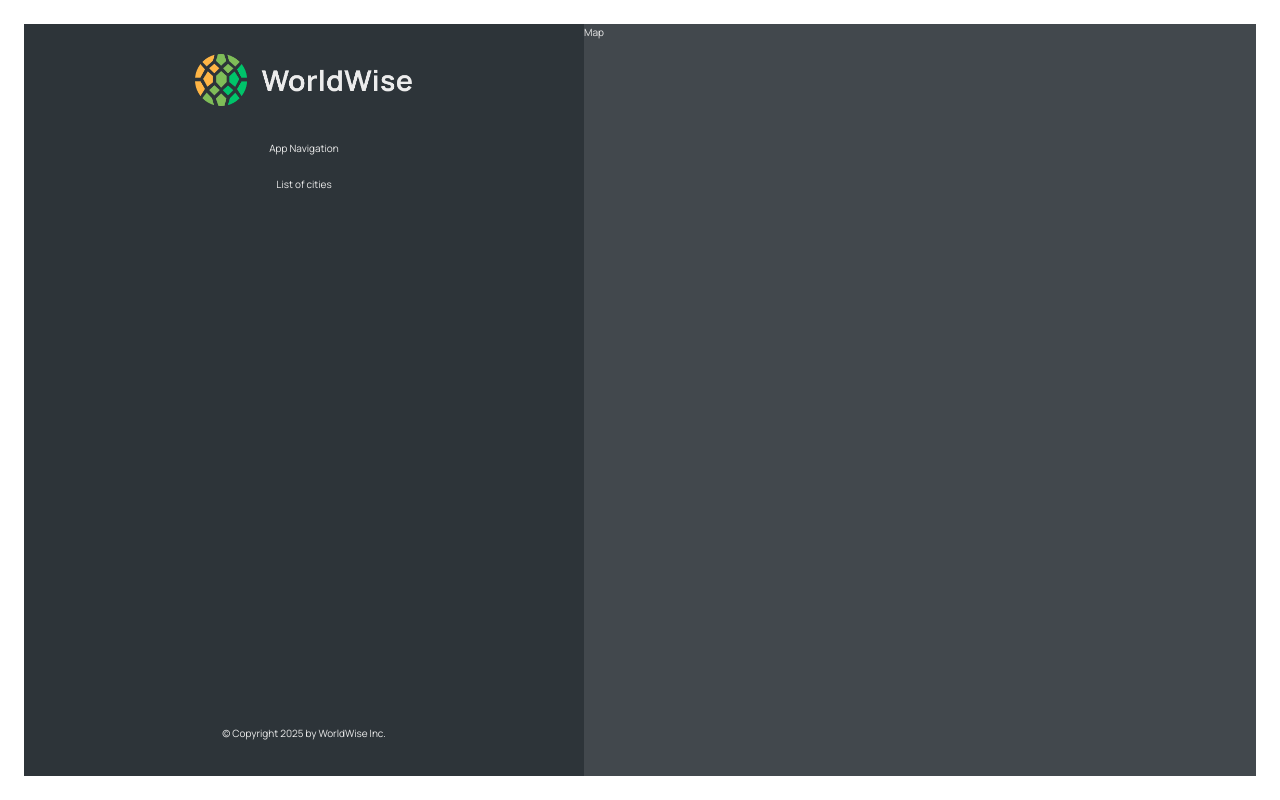
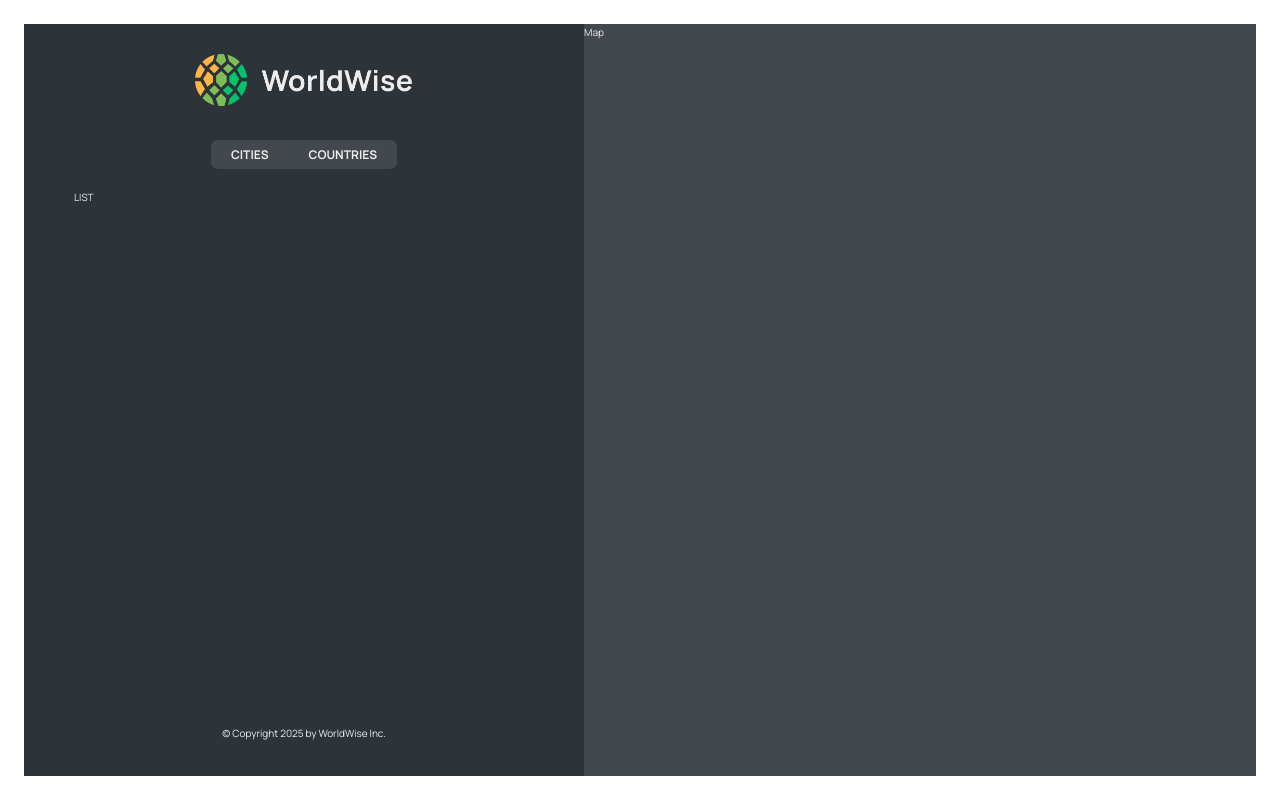
Before and after one commit to raymund-corpuz/world-wise, a React (Vite) app: page /app in a window 1280 px wide. Built offline with nearby package versions, Linux system fonts and the light colour scheme.

Commit message:
npm server

```diff
--- a/package.json
+++ b/package.json
@@ -7,9 +7,11 @@
     "dev": "vite",
     "build": "vite build",
     "lint": "eslint .",
-    "preview": "vite preview"
+    "preview": "vite preview",
+    "server": "json-server --watch data/cities.json --port 9000 --delay 500"
   },
   "dependencies": {
+    "json-server": "^1.0.0-beta.3",
     "react": "^19.0.0",
     "react-dom": "^19.0.0",
     "react-router-dom": "^6.30.0"
--- a/src/App.jsx
+++ b/src/App.jsx
@@ -6,6 +6,7 @@
 import PageNotFound from "./pages/PageNotFound";
 import AppLayout from "./pages/AppLayout";
 import Login from "./pages/Login";
+import CityList from "./components/CityList";
 
 const App = () => {
   return (
@@ -15,7 +16,12 @@
         <Route path="product" element={<Product />} />
         <Route path="pricing" element={<Pricing />} />
         <Route path="/login" element={<Login />} />
-        <Route path="app" element={<AppLayout />} />
+        <Route path="app" element={<AppLayout />}>
+          <Route index element={<CityList />} />
+          <Route path="cities" element={<CityList />} />
+          <Route path="countries" element={<p>Countries</p>} />
+          <Route path="form" element={<p>Form</p>} />
+        </Route>
         <Route path="*" element={<PageNotFound />} />
       </Routes>
     </BrowserRouter>
--- a/src/components/AppNav.jsx
+++ b/src/components/AppNav.jsx
@@ -1,8 +1,20 @@
 import React from "react";
 import styles from "../components/AppNav.module.css";
+import { NavLink } from "react-router-dom";
 
 const AppNav = () => {
-  return <nav className={styles.nav}>App Navigation</nav>;
+  return (
+    <nav className={styles.nav}>
+      <ul>
+        <li>
+          <NavLink to="cities"> Cities</NavLink>
+        </li>
+        <li>
+          <NavLink to="countries"> Countries</NavLink>
+        </li>
+      </ul>
+    </nav>
+  );
 };
 
 export default AppNav;
--- /dev/null
+++ b/src/components/CityList.jsx
@@ -0,0 +1,8 @@
+import React from "react";
+import styles from "./CityList.module.css";
+
+const CityList = () => {
+  return <ul className={styles.cityList}>LIST</ul>;
+};
+
+export default CityList;
--- a/src/components/Sidebar.jsx
+++ b/src/components/Sidebar.jsx
@@ -2,6 +2,7 @@
 import styles from "./Sidebar.module.css";
 import Logo from "./Logo";
 import AppNav from "./AppNav";
+import { Outlet } from "react-router-dom";
 
 const Sidebar = () => {
   return (
@@ -9,7 +10,8 @@
       <Logo />
       <AppNav />
 
-      <p>List of cities</p>
+      <Outlet />
+
       <footer className={styles.footer}>
         {" "}
         <p className={styles.cpoyright}>
```
Also changed, not shown: 1 other file (tests, documents, lock files or other folders).
